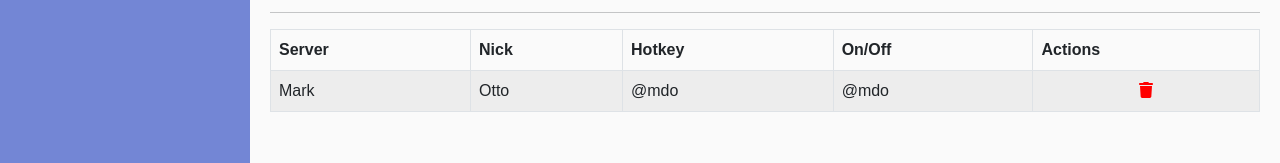
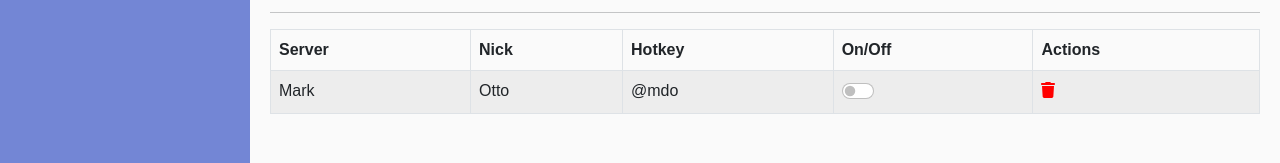
Before and after one commit to Raccoons-Army/rac-deck, a Next.js app in the folder app/: page /changeNameBot in a window 1280 px wide. Shown: the part 510-673 px from the top of the page. Built offline with nearby package versions, Linux system fonts and the light colour scheme.

Commit message:
Update the UI for the bot change name config

```diff
--- a/app/components/tables/HotkeysTable.js
+++ b/app/components/tables/HotkeysTable.js
@@ -3,7 +3,7 @@ import {
 } from "@fortawesome/free-solid-svg-icons";
 import { FontAwesomeIcon } from "@fortawesome/react-fontawesome";
 import { useEffect, useState } from 'react';
-import { Table } from 'reactstrap';
+import { Table, FormGroup, Input } from 'reactstrap';
 
 export default function HotkeysTable({ dataType }) {
 
@@ -70,9 +70,14 @@ export default function HotkeysTable({ dataType }) {
                             @mdo
                         </td>
                         <td>
-                            @mdo
+                            <FormGroup switch>
+                                <Input id="changeOnStart"
+                                    name="changeOnStart"
+                                    type="switch"
+                                />
+                            </FormGroup>
                         </td>
-                        <td align='center' onClick={() => handleDelete(2)}>
+                        <td onClick={() => handleDelete(2)}>
                             <FontAwesomeIcon color='red' icon={faTrash} className="mr-2" />
                         </td>
                     </tr>
--- a/app/pages/changeNameBot.js
+++ b/app/pages/changeNameBot.js
@@ -1,7 +1,7 @@
 import React, { useEffect, useState } from 'react';
 
 // components
-import { Form, Row, Col, FormGroup, Label, Input, Button, Table } from 'reactstrap';
+import { Form, Row, Col, FormGroup, Label, Input, Button } from 'reactstrap';
 import HotkeysTable from '@/components/tables/HotkeysTable';
 import HotkeyInput from '@/components/others/HotkeyInput'
 
```
